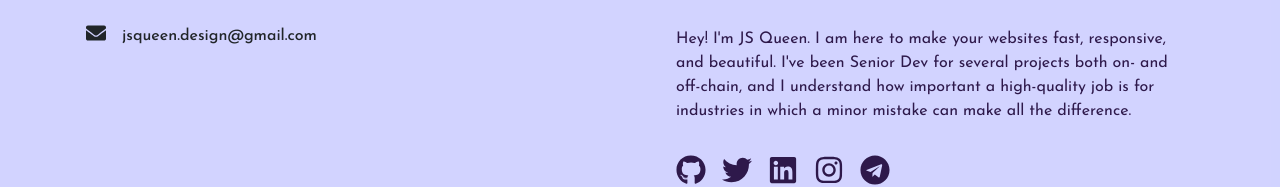
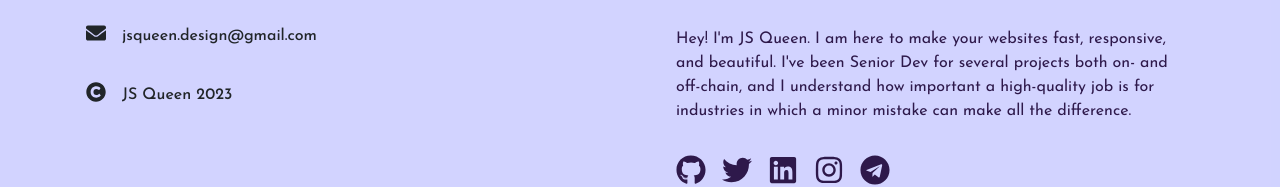
Before and after one commit to javascript-queen/js-queen-web, a React (Create React App) app: page / in a window 1280 px wide. Shown: the part 1590-1777 px from the top of the page. Built offline with nearby package versions, Linux system fonts and the light colour scheme.

Commit message:
feat: add copyright

```diff
--- a/package.json
+++ b/package.json
@@ -10,6 +10,7 @@
     "axios": "^1.2.2",
     "bootstrap": "^5.2.3",
     "moment": "^2.29.4",
+    "react": "^18.2.0",
     "react-dark-mode-toggle": "^0.2.0",
     "react-dom": "^18.2.0",
     "react-icons": "^4.7.1",
--- a/src/components/Footer.js
+++ b/src/components/Footer.js
@@ -1,6 +1,6 @@
 import React from 'react'
 import './Footer.css'
-import { FaInstagram, FaTwitter, FaGithub, FaLinkedin, FaEnvelope, FaLocationArrow, FaTelegram } from 'react-icons/fa'
+import { FaInstagram, FaTwitter, FaGithub, FaLinkedin, FaEnvelope, FaLocationArrow, FaTelegram, FaCopyright } from 'react-icons/fa'
 
 const Footer = () => {
   return (
@@ -17,6 +17,12 @@ const Footer = () => {
             <FaEnvelope className="icon icon-location" size={20} styles={{color: '#2E194B', marginRight: '2rem'}} />
             <div>
             <h4 onClick={() => window.location = 'mailto:jsqueen.design@gmail.com'}>jsqueen.design@gmail.com</h4>
+            </div>
+          </div>
+          <div className="location">
+            <FaCopyright className="icon icon-location" size={20} styles={{color: '#2E194B', marginRight: '2rem'}} />
+            <div>
+            <h4>JS Queen 2023</h4>
             </div>
           </div>
         </div>
```
Also changed, not shown: 1 other file (tests, documents, lock files or other folders).
